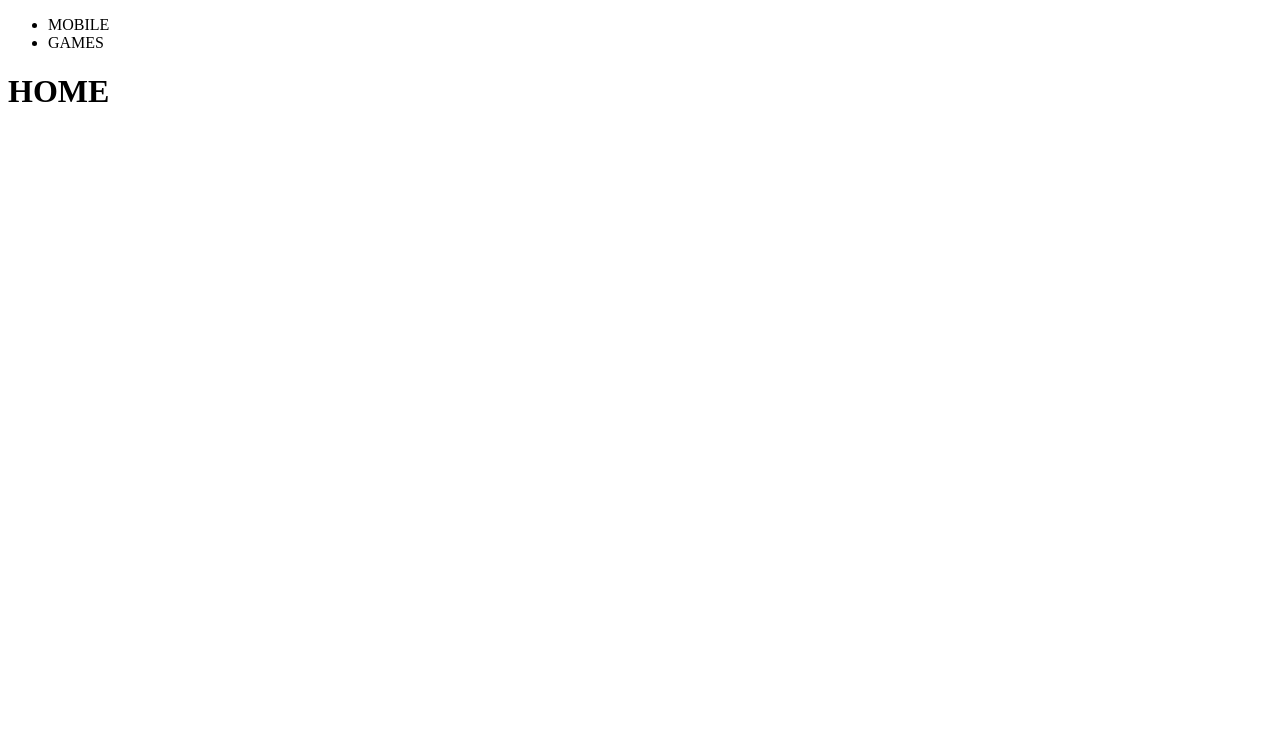
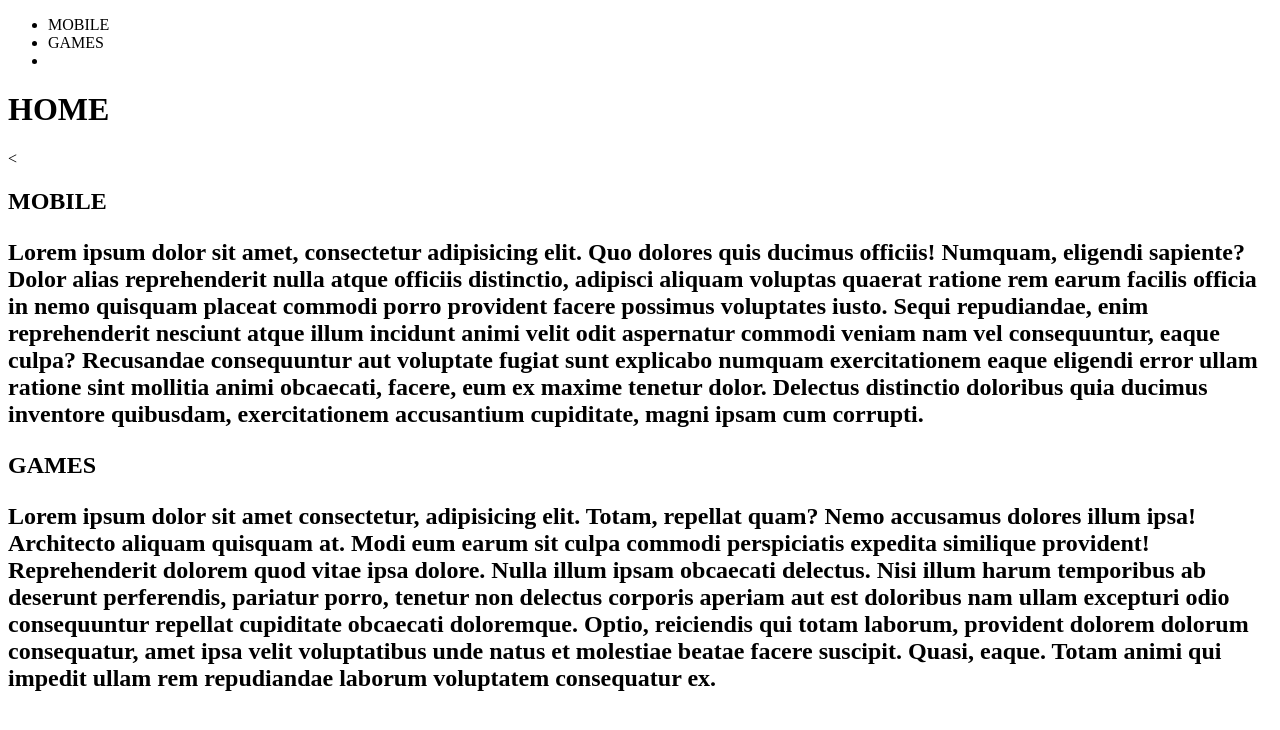
Before and after one commit to 1TDSPG-2023/exercicio-html1, a plain HTML site: page pf0670/index.html in a window 1280 px wide. Drawn offline with Linux system fonts and the light colour scheme.

Commit message:
Finalição o navbar com o tag a para all pages

```diff
--- a/pf0670/index.html
+++ b/pf0670/index.html
@@ -7,18 +7,33 @@
     <title>resolução de execiricios</title>
 </head>
 <body>
-    <div class="container">
+    <div>
+    </div class="container">
         <nav>
             <ul>
-            <li>MOBILE</li>
-            <li>GAMES</li>
+                <li><a herf="./mobile.html" target="_blank">MOBILE</a></li>
+                <li><GAMES herf="./mobile.html" target="_blank">GAMES<a><li>
+
             </ul>
         </nav>
+
         <header>
             <h1>HOME</h1>
         </header>
-</div>
 
-    </div>
+    <
+        <section>
+        <h2>MOBILE
+            <p>Lorem ipsum dolor sit amet, consectetur adipisicing elit. Quo dolores quis ducimus officiis! Numquam, eligendi sapiente? Dolor alias reprehenderit nulla atque officiis distinctio, adipisci aliquam voluptas quaerat ratione rem earum facilis officia in nemo quisquam placeat commodi porro provident facere possimus voluptates iusto. Sequi repudiandae, enim reprehenderit nesciunt atque illum incidunt animi velit odit aspernatur commodi veniam nam vel consequuntur, eaque culpa? Recusandae consequuntur aut voluptate fugiat sunt explicabo numquam exercitationem eaque eligendi error ullam ratione sint mollitia animi obcaecati, facere, eum ex maxime tenetur dolor. Delectus distinctio doloribus quia ducimus inventore quibusdam, exercitationem accusantium cupiditate, magni ipsam cum corrupti.</p>
+        </h2>
+        <h2>GAMES
+            <p>Lorem ipsum dolor sit amet consectetur, adipisicing elit. Totam, repellat quam? Nemo accusamus dolores illum ipsa! Architecto aliquam quisquam at. Modi eum earum sit culpa commodi perspiciatis expedita similique provident! Reprehenderit dolorem quod vitae ipsa dolore. Nulla illum ipsam obcaecati delectus. Nisi illum harum temporibus ab deserunt perferendis, pariatur porro, tenetur non delectus corporis aperiam aut est doloribus nam ullam excepturi odio consequuntur repellat cupiditate obcaecati doloremque. Optio, reiciendis qui totam laborum, provident dolorem dolorum consequatur, amet ipsa velit voluptatibus unde natus et molestiae beatae facere suscipit. Quasi, eaque. Totam animi qui impedit ullam rem repudiandae laborum voluptatem consequatur ex.</p>
+        </h2>
+        </section>
+
+        <footer>
+            <p></p>
+        </footer>
+
     </body>
     </html>
```
Also changed, not shown: pf0670/mobile.html (+10 -0 lines). Lines whose indentation alone changed are shown as unchanged.
